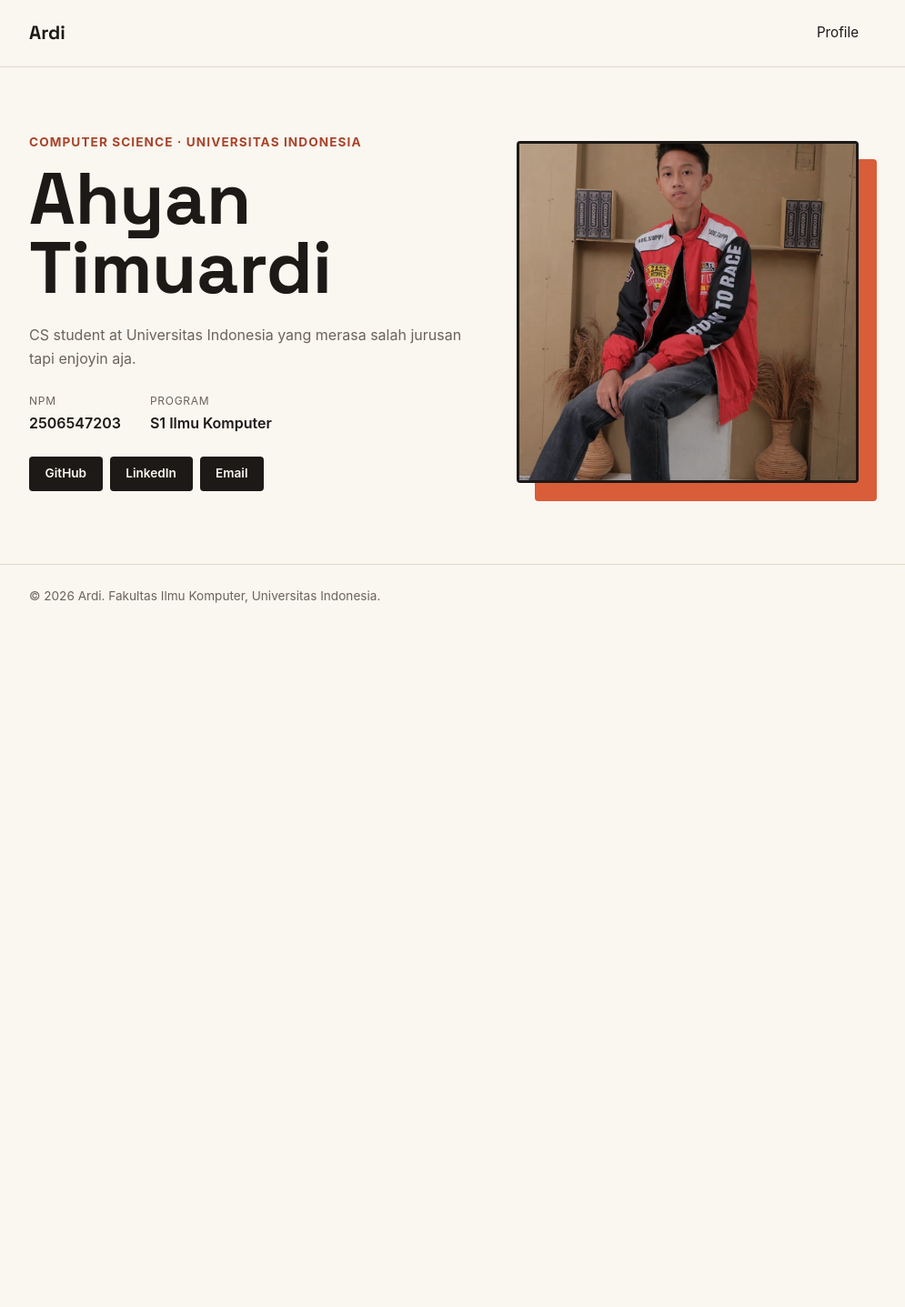
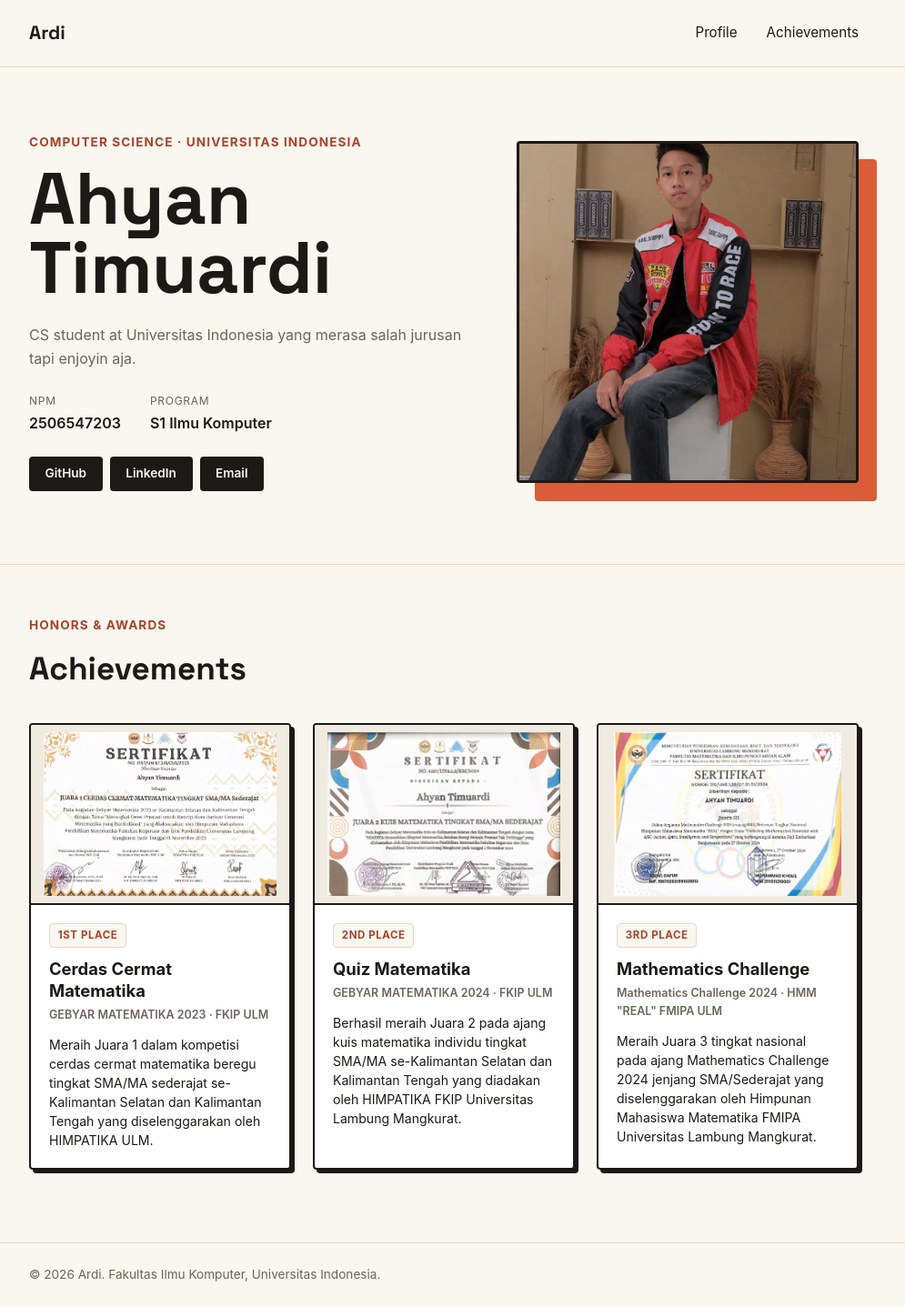
Before and after one commit to Elbardio-hub/myportofolio, a Django app: page / in a window 1280 px wide. Shown: the whole page at 91% size, without its empty margins (152-1147 px from the left). Before the commit the page ends 663 px from the top, so only its background shows below. Run offline with Django 5.2, Linux system fonts and the light colour scheme.

Commit message:
Menambahkan Section Achievements

```diff
--- a/static/css/style.css
+++ b/static/css/style.css
@@ -169,6 +169,108 @@ h1, .brand {
     border: 3px solid var(--ink);
 }
 
+.achievements-section {
+    padding: 3.5rem 0 5rem;
+    border-top: 1px solid var(--line)
+}
+
+.section-kicker {
+    font-size: 0.85rem;
+    letter-spacing: 0.08em;
+    text-transform: uppercase;
+    color: var(--accent-dark);
+    font-weight: 700;
+    margin-bottom: 0.5rem;
+}
+
+.section-title {
+    font-family: "Space Grotesk", -apple-system, sans-serif;
+    font-size: 2.2rem;
+    color: var(--ink);
+    margin-bottom: 2rem;
+}
+
+.achievements-grid {
+    display: grid;
+    grid-template-columns: repeat(3, 1fr);
+    gap: 1.5rem;
+}
+
+.achievement-card {
+    background-color: #ffffff;
+    border: 2px solid var(--ink);
+    border-radius: var(--radius);
+    overflow: hidden;
+    box-shadow: 4px 4px 0px var(--ink);
+    display: flex;
+    flex-direction: column;
+    transition: transform 0.2s ease, box-shadow 0.2s ease;
+}
+
+.achievement-card:hover{
+    transform: translate(-3px, -3px); /* Kartu naik sedikit ke kiri-atas */
+    box-shadow: 7px 7px 0px var(--accent); /* Bayangannya membesar dan berubah jadi oranye */
+}
+
+.achievement-info {
+    padding: 1.25rem;
+    display: flex;
+    flex-direction: column;
+}
+
+.badge {
+    align-self: flex-start;
+    font-size: 0.72rem;
+    font-weight: 700;
+    text-transform: uppercase;
+    letter-spacing: 0.05em;
+    background-color: var(--paper);
+    color: var(--accent-dark);
+    border: 1px solid var(--line);
+    padding: 0.2rem 0.55rem;
+    border-radius: var(--radius);
+    margin-bottom: 0.75rem;
+}
+
+.achievement-info h3 {
+    font-size: 1.15rem;
+    color: var(--ink);
+    margin-bottom: 0.25rem;
+    line-height: 1.3;
+}
+
+.organizer {
+    font-size: 0.78rem;
+    font-weight: 600;
+    color: var(--text-muted);
+    margin-bottom: 0.75rem;
+}
+
+.desc {
+    font-size: 0.88rem;
+    color: var(--ink);
+    line-height: 1.5;
+}
+
+.cert-img-wrapper {
+    width: 100%;
+    background-color: #f0ebe1;
+    border-bottom: 2px solid var(--ink);
+    display: flex;
+    align-items: center;
+    justify-content: center;
+    padding: 0.5rem; /* Jarak bingkai agar sertifikat tidak menempel garis */
+}
+
+.cert-img {
+    width: 100%;
+    height: 180px;
+    object-fit: cover;
+    border-bottom: none;
+    object-fit: contain;
+    display: block;
+}
+
 .site-footer {
     padding: 1.5rem;
     color: var(--text-muted);
@@ -192,4 +294,8 @@ h1, .brand {
     .social-links {
         justify-content: flex-start;
     }
+
+    .achievements-grid {
+        grid-template-columns: 1fr;
+    }
 }
--- a/templates/index.html
+++ b/templates/index.html
@@ -15,6 +15,7 @@
             <a href="#profile" class="brand">Ardi</a>
             <nav>
                 <a href="#profile">Profile</a>
+                <a href="#achievements">Achievements</a>
             </nav>
         </div>
     </header>
@@ -50,6 +51,55 @@
                 </div>
             </div>
         </section>
+
+        <!--Section baru achievment-->
+        <section class="achievements-section" id="achievements">
+            <div class="container">
+                <p class="section-kicker">Honors &amp; Awards</p>
+                <h2 class="section-title">Achievements</h2>
+                <div class="achievements-grid">
+                    <!-- Pencapaian 1 -->
+                     <article class="achievement-card">
+                        <div class="cert-img-wrapper">
+                            <img class="cert-img" src="static/img/sertif1.png" alt="Sertifikat Lomba 1"/>
+                        </div>
+                        <div class="achievement-info">
+                            <span class="badge">1st place</span>
+                            <h3>Cerdas Cermat Matematika</h3>
+                            <p class="organizer">GEBYAR MATEMATIKA 2023 &middot; FKIP ULM</p>
+                            <p class="desc">Meraih Juara 1 dalam kompetisi cerdas cermat matematika beregu tingkat SMA/MA sederajat se-Kalimantan Selatan dan Kalimantan Tengah yang diselenggarakan oleh HIMPATIKA ULM.</p>
+                        </div>
+                     </article>
+
+                     <!-- Pencapaian 2 -->
+                      <article class="achievement-card">
+                        <div class="cert-img-wrapper">
+                            <img class="cert-img" src="/static/img/sertif2.png" alt="Sertifikat Lomba 2"/>
+                        </div>
+                        <div class="achievement-info">
+                            <span class="badge">2nd Place</span>
+                            <h3>Quiz Matematika</h3>
+                            <p class="organizer">GEBYAR MATEMATIKA 2024 &middot; FKIP ULM</p>
+                            <p class="desc">Berhasil meraih Juara 2 pada ajang kuis matematika individu tingkat SMA/MA se-Kalimantan Selatan dan Kalimantan Tengah yang diadakan oleh HIMPATIKA FKIP Universitas Lambung Mangkurat.</p>
+                        </div>
+                      </article>
+
+                      <!-- Pencapaian 3 -->
+                       <article class="achievement-card">
+                        <div class="cert-img-wrapper">
+                            <img class="cert-img" src="/static/img/sertif3.png" alt="Sertifikat Lomba 3"/>
+                        </div>
+                        <div class="achievement-info">
+                            <span class="badge">3rd Place</span>
+                            <h3>Mathematics Challenge</h3>
+                            <p class="organizer">Mathematics Challenge 2024 &middot; HMM "REAL" FMIPA ULM</p>
+                            <p class="desc">Meraih Juara 3 tingkat nasional pada ajang Mathematics Challenge 2024 jenjang SMA/Sederajat yang diselenggarakan oleh Himpunan Mahasiswa Matematika FMIPA Universitas Lambung Mangkurat.</p>
+                        </div>
+                       </article>
+                </div>
+            </div>
+
+        </section>
     </main>
 
     <footer class="site-footer">
```
Also changed, not shown: static/img/sertif1.png (added), static/img/sertif2.png (added), static/img/sertif3.png (added).
